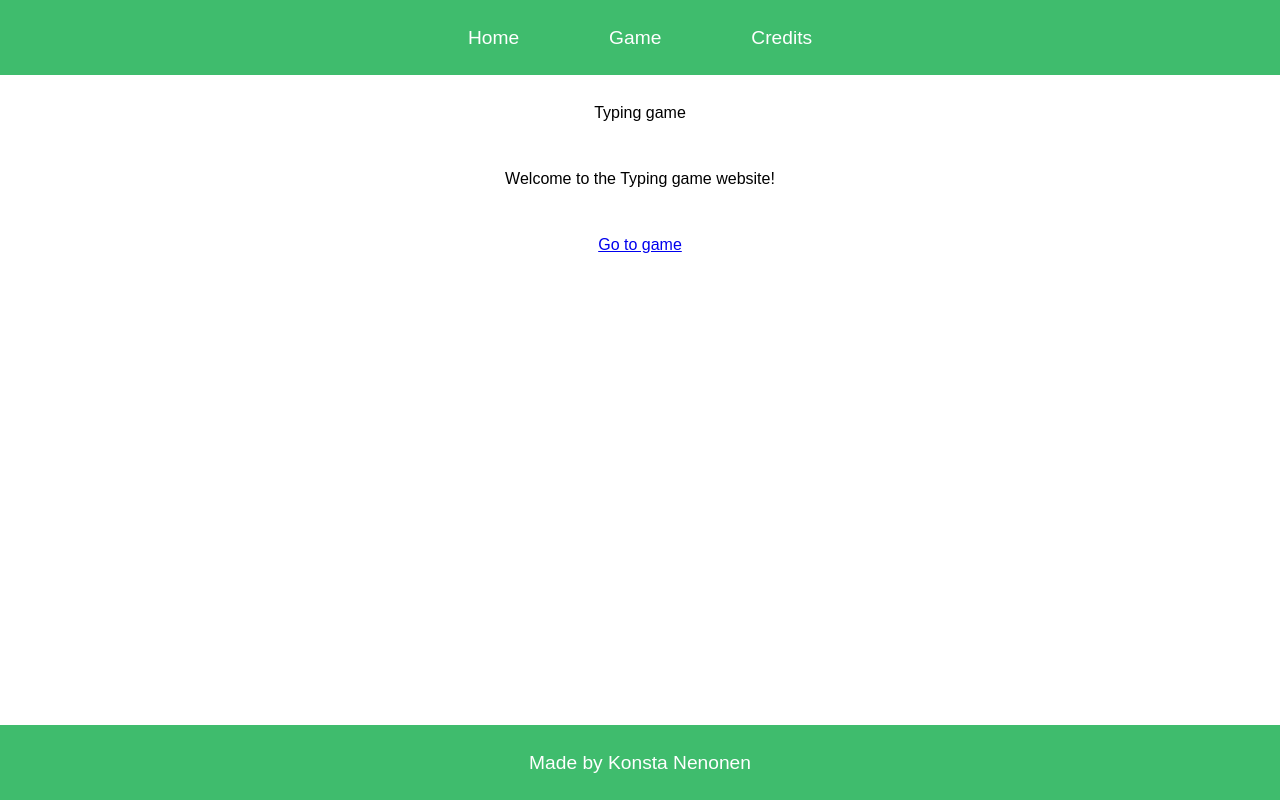
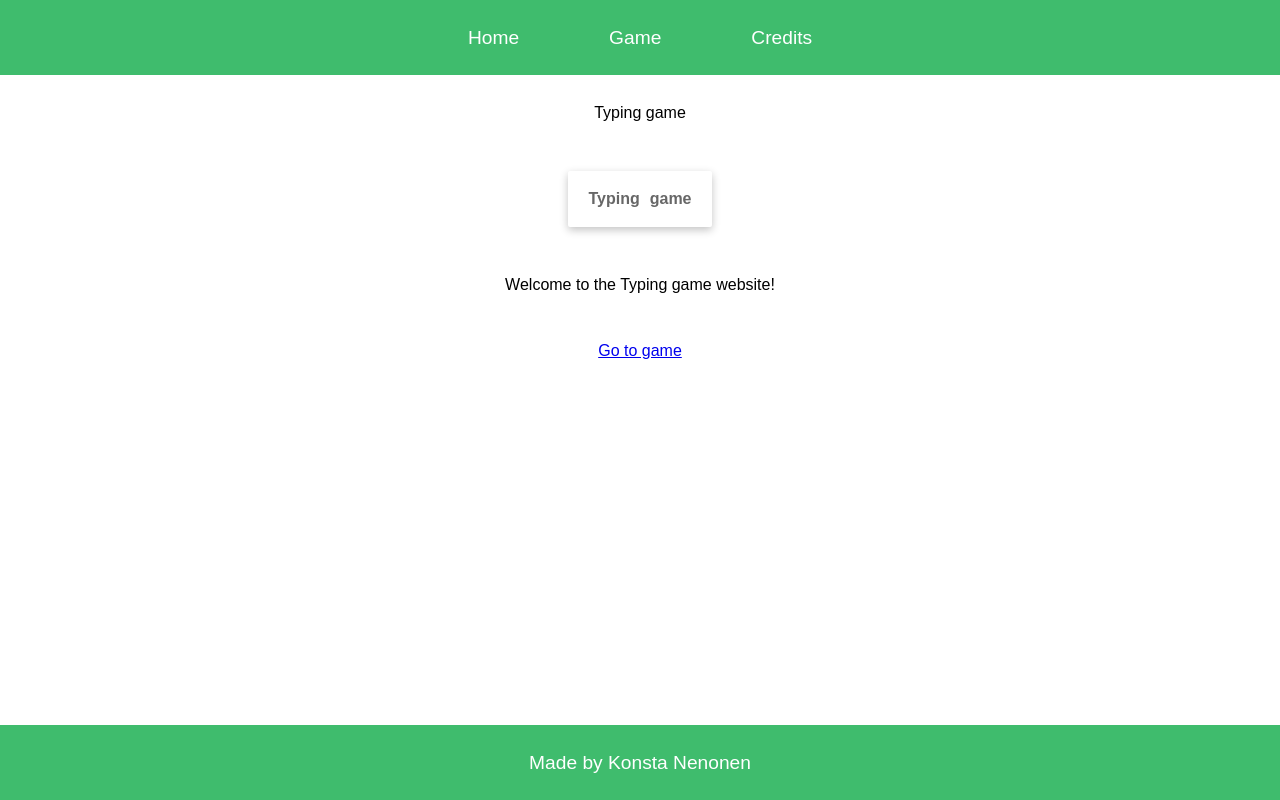
Before and after one commit to Konstanenonen/typing-game, a React (Create React App) app: page / in a window 1280 px wide. Built offline with nearby package versions, Linux system fonts and the light colour scheme.

Commit message:
Added some type packages

```diff
--- a/src/routes/home.tsx
+++ b/src/routes/home.tsx
@@ -1,11 +1,16 @@
 import React from 'react';
 import { Link } from 'react-router-dom';
+import WordArea from '../components/WordArea';
 import styles from './home.module.scss';
 
 function Home() {
   return (
     <div className={styles.container}>
       <h1>Typing game</h1>
+      <WordArea
+        loaded
+        wordElements={[<span>Typing</span>, <span>game</span>]}
+      />
       <p>Welcome to the Typing game website!</p>
       <Link to="/game">Go to game</Link>
     </div>
```
